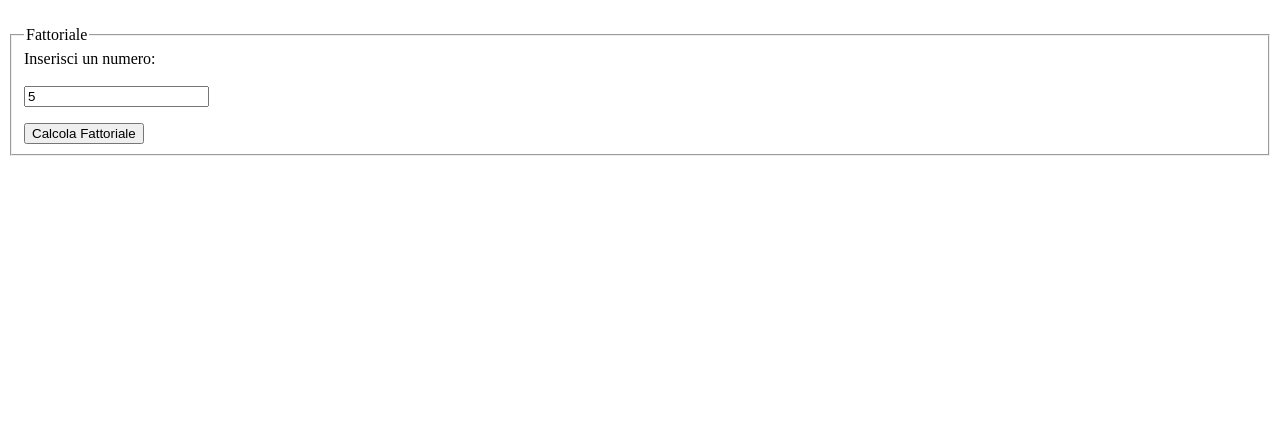
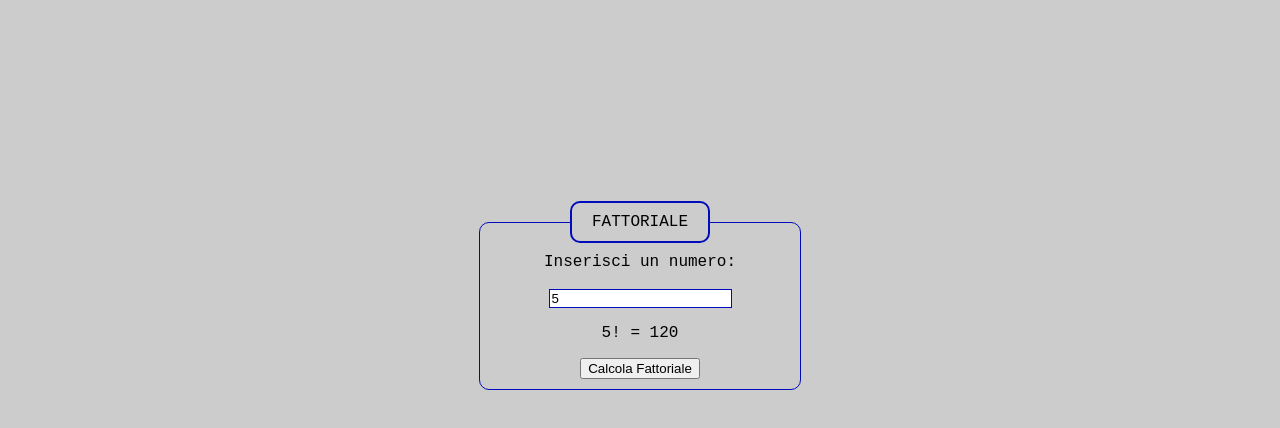
Before and after one commit to celsoalex/tecprog, a plain HTML site: page index.html in a window 1280 px wide. Both pictures are taken after typing "5" into the empty fields and a click on the button "Calcola Fattoriale". Drawn offline with Linux system fonts and the light colour scheme.

Commit message:
Bug fixed in Javascript source.

```diff
--- a/index.html
+++ b/index.html
@@ -1,17 +1,17 @@
 <!DOCTYPE html>
-<html lang=”en”>
+<html lang="en">
 	<head>
-	<meta charset=”UTF-8”>
-	<meta name=”viewport” content=”width=device-width, initial-scale=1.0”>
+	<meta charset="UTF-8">
+	<meta name="viewport" content="width=device-width, initial-scale=1.0">
 	<title>Fattoriale</title>
-	<link rel=”stylesheet” href=”style.css”>
+	<link rel="stylesheet" href="style.css">
 	</head>
 	<body>
-		<div class=”box”><br>
+		<div class="box"><br>
 			<form>
 				<fieldset>
 					<legend> Fattoriale </legend>
-					<div class=”input”>
+					<div class="input">
 						<label> Inserisci un numero: </label><br><br>
 						<input type="number" id="number" placeholder="Esempio: 0" /><br>
 						<p id="demo"></p>
--- a/script.js
+++ b/script.js
@@ -17,5 +17,5 @@ function CalcolaFattoriale()
 			numero -= 1;
 		}
 	}
-	document.getElementById("demo").innerHTML = n + “! = “ + fattoriale;
+	document.getElementById("demo").innerHTML = n + "! = " + fattoriale;
 }
```
